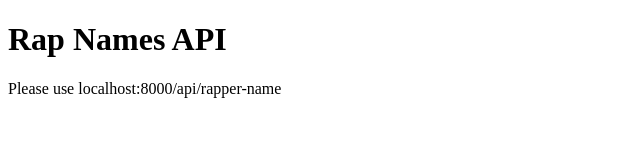
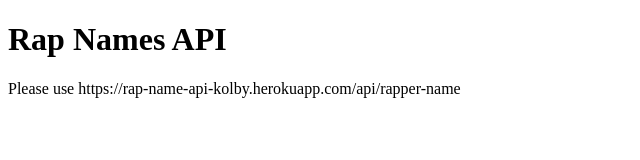
Before and after one commit to kolbymckague/rap-names-api, a website: page index.html in a window 1280 px wide. Shown: the whole page, without its empty margins (0-640 px from the left). Drawn offline with Linux system fonts and the light colour scheme.

Commit message:
updated html doumentation

```diff
--- a/index.html
+++ b/index.html
@@ -8,7 +8,7 @@
 </head>
 <body>
     <h1>Rap Names API</h1>
-    <p>Please use localhost:8000/api/rapper-name</p>
+    <p>Please use https://rap-name-api-kolby.herokuapp.com/api/rapper-name</p>
 </body>
 
 </html>
```
